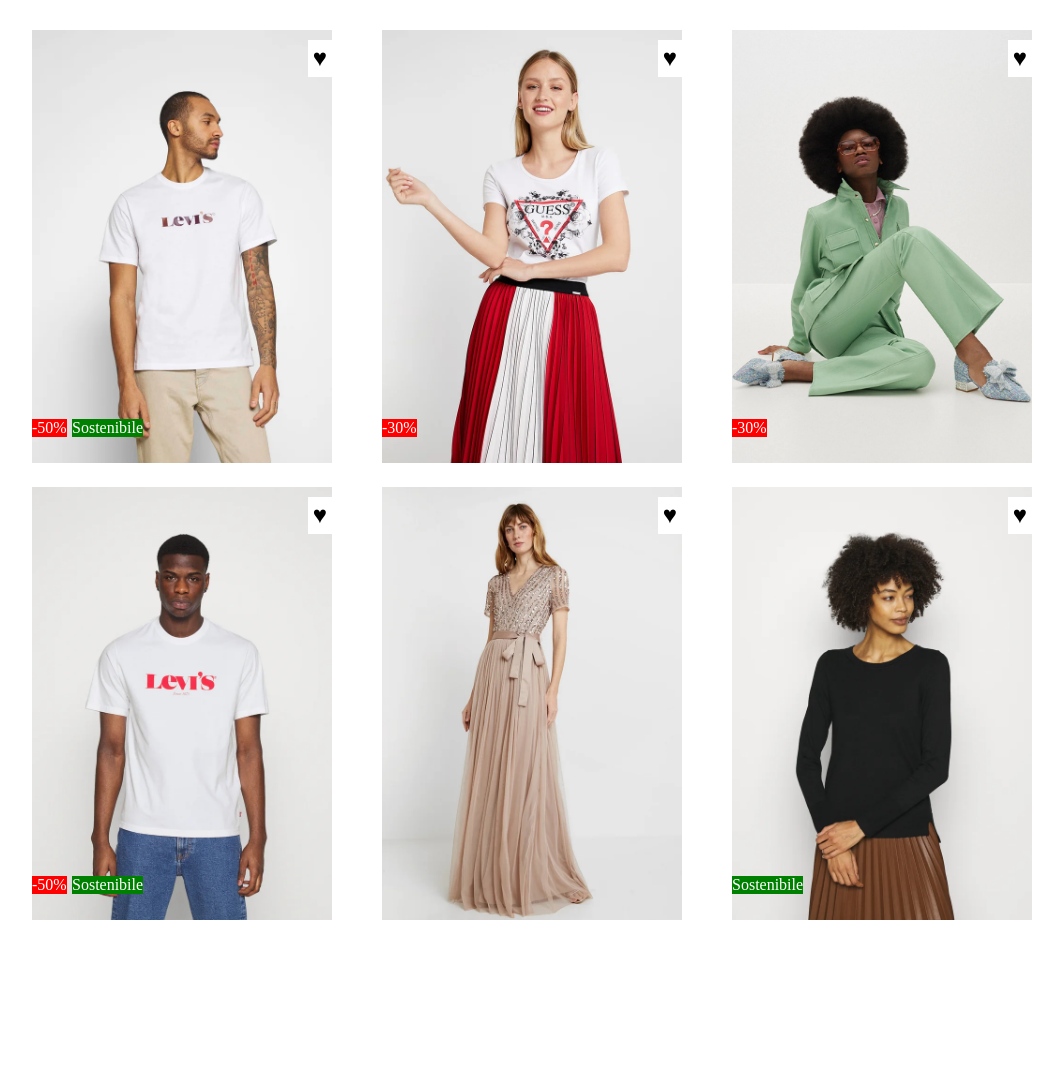
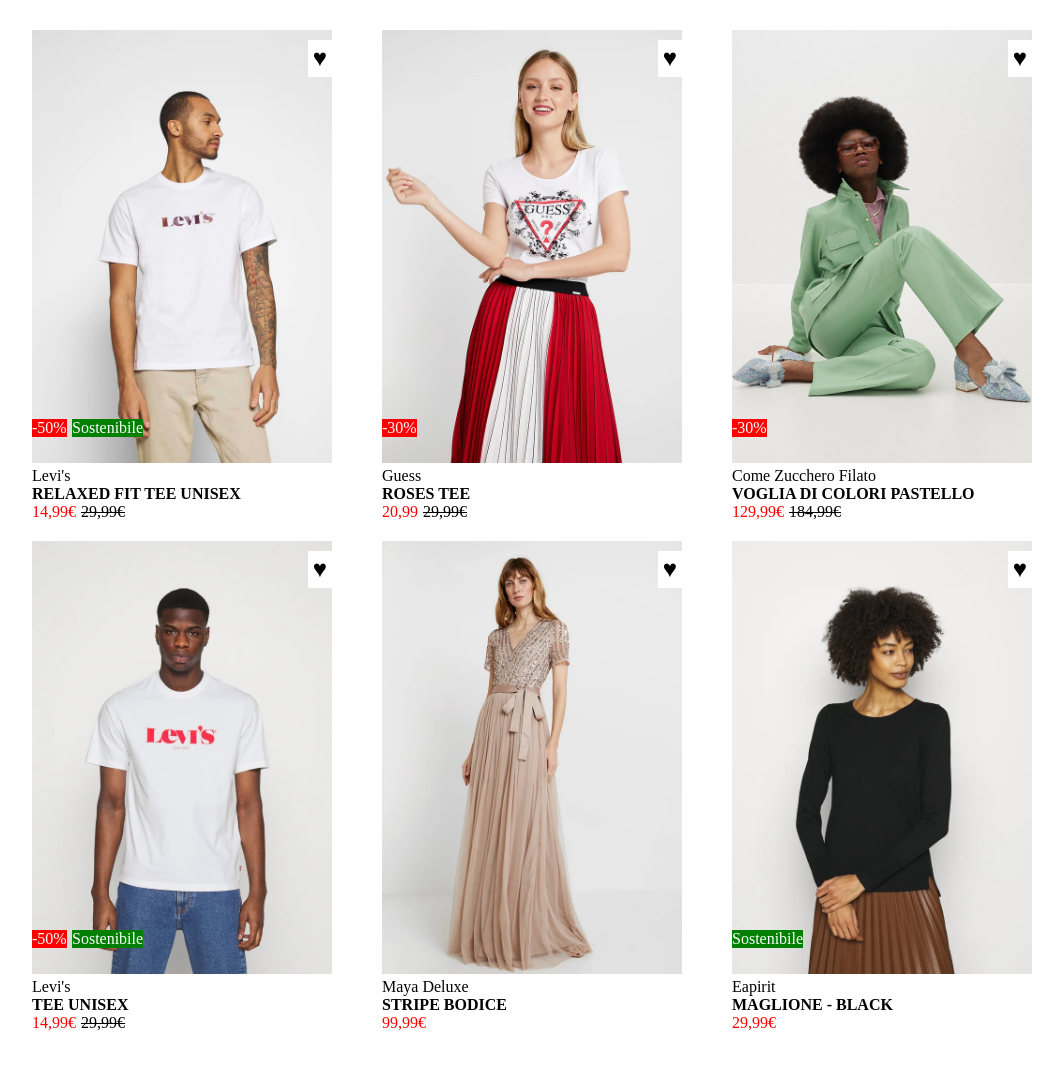
Before and after one commit to gennaroderosa10/html-css-boolando, a plain HTML site: page index.html in a window 1280 px wide. Shown: the whole page, without its empty margins (108-1171 px from the left). Before the commit the page ends 974 px from the top, so only its background shows below. Drawn offline with Linux system fonts and the light colour scheme.

Commit message:
feat: fine sezione prodotti con immagine 1

```diff
--- a/css/style.css
+++ b/css/style.css
@@ -65,3 +65,25 @@ img {
     right: 0;
     padding: 5px;
 }
+
+.brand {
+
+}
+
+
+.modello {
+    font-weight: bold;
+}
+
+.price {
+    display: flex;
+}
+
+.red-text {
+    color: red;
+    margin-right: 5px;
+}
+
+.cancellato {
+    text-decoration-line: line-through;
+}
--- a/index.html
+++ b/index.html
@@ -26,6 +26,17 @@
                             &hearts;
                         </div>
                     </div>
+                    <div class="prodotto">
+                        <div class="brand">
+                            Levi's
+                        </div>
+                        <div class="modello">RELAXED FIT TEE UNISEX
+                        </div>
+                        <div class="price">
+                            <div class="red-text">14,99€</div>
+                            <div class="cancellato">29,99€</div>
+                        </div>
+                    </div>
                 </div>
                 <div class="colonna">
                     <div class="relative">
@@ -37,6 +48,17 @@
                             &hearts;
                         </div>
                     </div>
+                    <div class="prodotto">
+                        <div class="brand">
+                            Guess
+                        </div>
+                        <div class="modello">ROSES TEE
+                        </div>
+                        <div class="price">
+                            <div class="red-text">20,99</div>
+                            <div class="cancellato">29,99€</div>
+                        </div>
+                    </div>
                 </div>
                 <div class="colonna">
                     <div class="relative">
@@ -46,6 +68,17 @@
                         </div>
                         <div class="heart">
                             &hearts;
+                        </div>
+                    </div>
+                    <div class="prodotto">
+                        <div class="brand">
+                            Come Zucchero Filato
+                        </div>
+                        <div class="modello">VOGLIA DI COLORI PASTELLO
+                        </div>
+                        <div class="price">
+                            <div class="red-text">129,99€</div>
+                            <div class="cancellato">184,99€</div>
                         </div>
                     </div>
                 </div>
@@ -62,6 +95,17 @@
                             &hearts;
                         </div>
                     </div>
+                    <div class="prodotto">
+                        <div class="brand">
+                            Levi's
+                        </div>
+                        <div class="modello">TEE UNISEX
+                        </div>
+                        <div class="price">
+                            <div class="red-text">14,99€</div>
+                            <div class="cancellato">29,99€</div>
+                        </div>
+                    </div>
                 </div>
                 <div class="colonna">
                     <div class="relative">
@@ -70,7 +114,17 @@
                             &hearts;
                         </div>
                     </div>
+                    <div class="prodotto">
+                        <div class="brand">
+                            Maya Deluxe
+                        </div>
+                        <div class="modello">STRIPE BODICE
+                        </div>
+                        <div class="price">
+                            <div class="red-text">99,99€</div>
 
+                        </div>
+                    </div>
                 </div>
                 <div class="colonna">
                     <div class="relative">
@@ -82,6 +136,17 @@
                             &hearts;
                         </div>
                     </div>
+                     <div class="prodotto">
+                        <div class="brand">
+                            Eapirit
+                        </div>
+                        <div class="modello">MAGLIONE - BLACK
+                        </div>
+                        <div class="price">
+                            <div class="red-text">29,99€</div>
+
+                        </div>
+                    </div>
                 </div>
             </div>
         </section>
```
